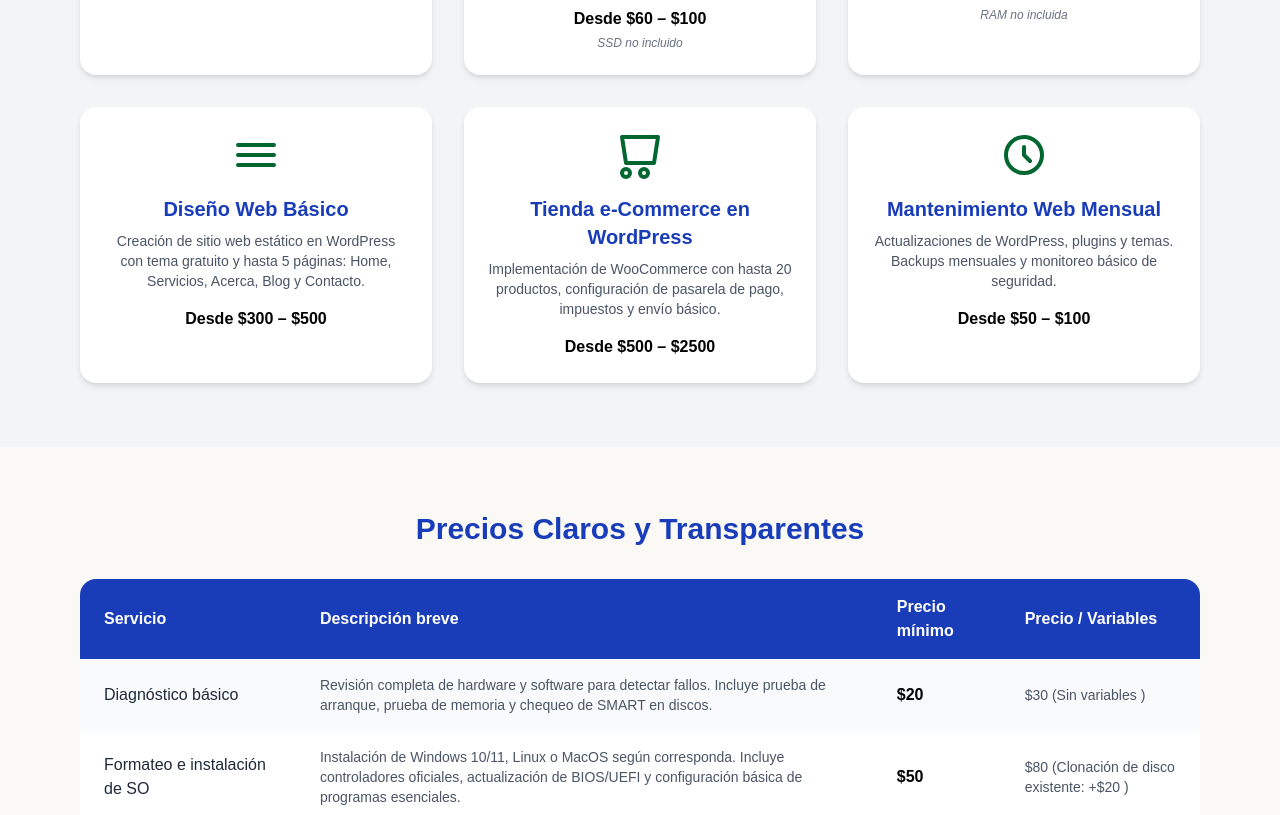
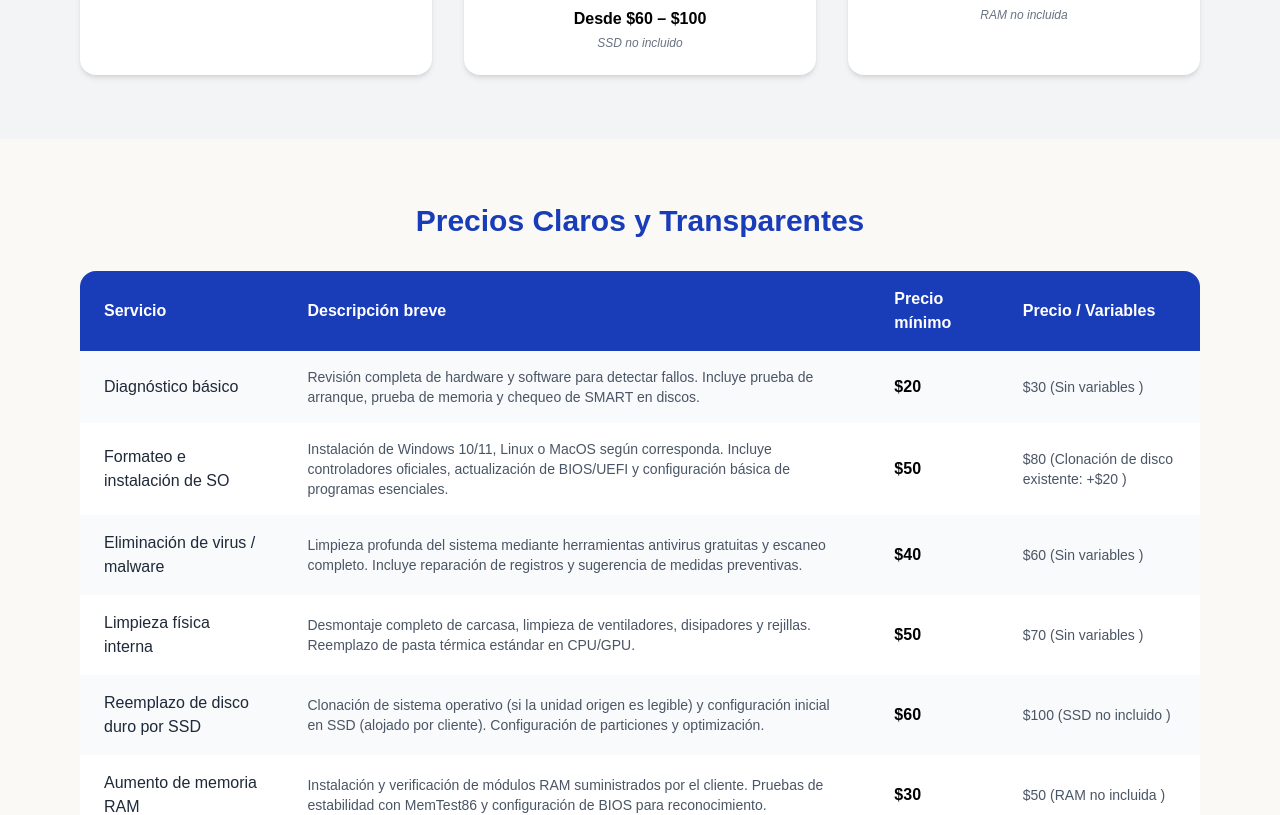
Before and after one commit to SanJacob99/ReparaMD, a Next.js app: page / in a window 1280 px wide. Shown: the part 1493-2308 px from the top of the page. Built offline with nearby package versions, Linux system fonts and the light colour scheme.

Commit message:
undo: changes undone

```diff
--- a/src/app/components/contact-form.tsx
+++ b/src/app/components/contact-form.tsx
@@ -81,6 +81,7 @@ export default function Contactform({ services }: ContactFormProps) {
                 <select
                   id="servicio"
                   name="servicio"
+                  required
                   className="w-full border border-gray-300 rounded-xl px-4 py-2 focus:outline-none focus:ring-2 focus:ring-blue-200"
                 >
                   <option value="" disabled>
@@ -88,9 +89,8 @@ export default function Contactform({ services }: ContactFormProps) {
                   </option>
                   {services.map((svc) => (
                     <option key={svc.id} value={svc.title}>
-                      {`${svc.title} (desde $${svc.priceMin}${
-                        svc.priceMax ? `–${svc.priceMax}` : ""
-                      })`}
+                      {svc.title} (desde ${svc.priceMin}
+                      {svc.priceMax ? `–${svc.priceMax}` : ""})
                     </option>
                   ))}
                 </select>
--- a/src/app/page.tsx
+++ b/src/app/page.tsx
@@ -27,7 +27,7 @@ type FAQItem = {
   answer: string;
 };
 
-export const services: Service[] = [
+const services: Service[] = [
   {
     id: "diagnostico",
     title: "Diagnóstico básico",
@@ -59,7 +59,6 @@ export const services: Service[] = [
       "Instalación de Windows 10/11, Linux o MacOS según corresponda. Incluye controladores oficiales, actualización de BIOS/UEFI y configuración básica de programas esenciales.",
     priceMin: 50,
     priceMax: 80,
-    extraInfo: "Clonación de disco existente: +$20",
     icon: (
       <svg
         xmlns="http://www.w3.org/2000/svg"
@@ -76,6 +75,7 @@ export const services: Service[] = [
         />
       </svg>
     ),
+    extraInfo: "Clonación de disco existente: +$20",
   },
   {
     id: "virus",
@@ -173,79 +173,6 @@ export const services: Service[] = [
           strokeLinecap="round"
           strokeLinejoin="round"
           d="M2 10h20M2 14h20"
-        />
-      </svg>
-    ),
-  },
-  // Nuevos servicios de desarrollo web
-  {
-    id: "web-basico",
-    title: "Diseño Web Básico",
-    description:
-      "Creación de sitio web estático en WordPress con tema gratuito y hasta 5 páginas: Home, Servicios, Acerca, Blog y Contacto.",
-    priceMin: 300,
-    priceMax: 500,
-    icon: (
-      <svg
-        xmlns="http://www.w3.org/2000/svg"
-        className="h-12 w-12 text-green-800"
-        fill="none"
-        viewBox="0 0 24 24"
-        stroke="currentColor"
-        strokeWidth={2}
-      >
-        <path
-          strokeLinecap="round"
-          strokeLinejoin="round"
-          d="M3 7h18M3 12h18M3 17h18"
-        />
-      </svg>
-    ),
-  },
-  {
-    id: "ecommerce-wordpress",
-    title: "Tienda e-Commerce en WordPress",
-    description:
-      "Implementación de WooCommerce con hasta 20 productos, configuración de pasarela de pago, impuestos y envío básico.",
-    priceMin: 500,
-    priceMax: 2500,
-    icon: (
-      <svg
-        xmlns="http://www.w3.org/2000/svg"
-        className="h-12 w-12 text-green-800"
-        fill="none"
-        viewBox="0 0 24 24"
-        stroke="currentColor"
-        strokeWidth={2}
-      >
-        <path
-          strokeLinecap="round"
-          strokeLinejoin="round"
-          d="M3 3h18l-2 13H5L3 3z M16 21a2 2 0 11-4 0 2 2 0 014 0z M7 21a2 2 0 11-4 0 2 2 0 014 0z"
-        />
-      </svg>
-    ),
-  },
-  {
-    id: "mantenimiento-web",
-    title: "Mantenimiento Web Mensual",
-    description:
-      "Actualizaciones de WordPress, plugins y temas. Backups mensuales y monitoreo básico de seguridad.",
-    priceMin: 50,
-    priceMax: 100,
-    icon: (
-      <svg
-        xmlns="http://www.w3.org/2000/svg"
-        className="h-12 w-12 text-green-800"
-        fill="none"
-        viewBox="0 0 24 24"
-        stroke="currentColor"
-        strokeWidth={2}
-      >
-        <path
-          strokeLinecap="round"
-          strokeLinejoin="round"
-          d="M12 8v4l3 3 M21 12a9 9 0 11-18 0 9 9 0 0118 0z"
         />
       </svg>
     ),
```
